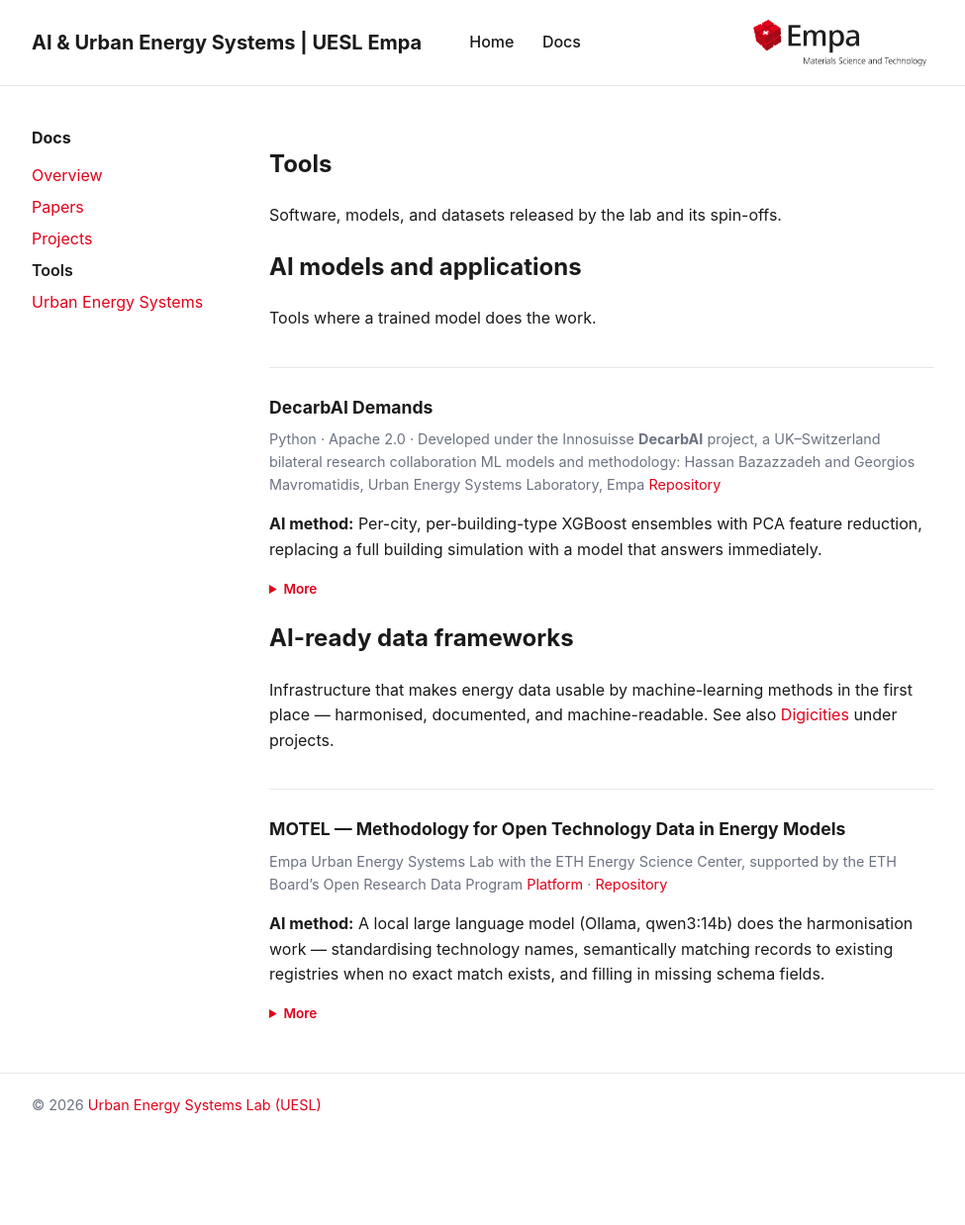
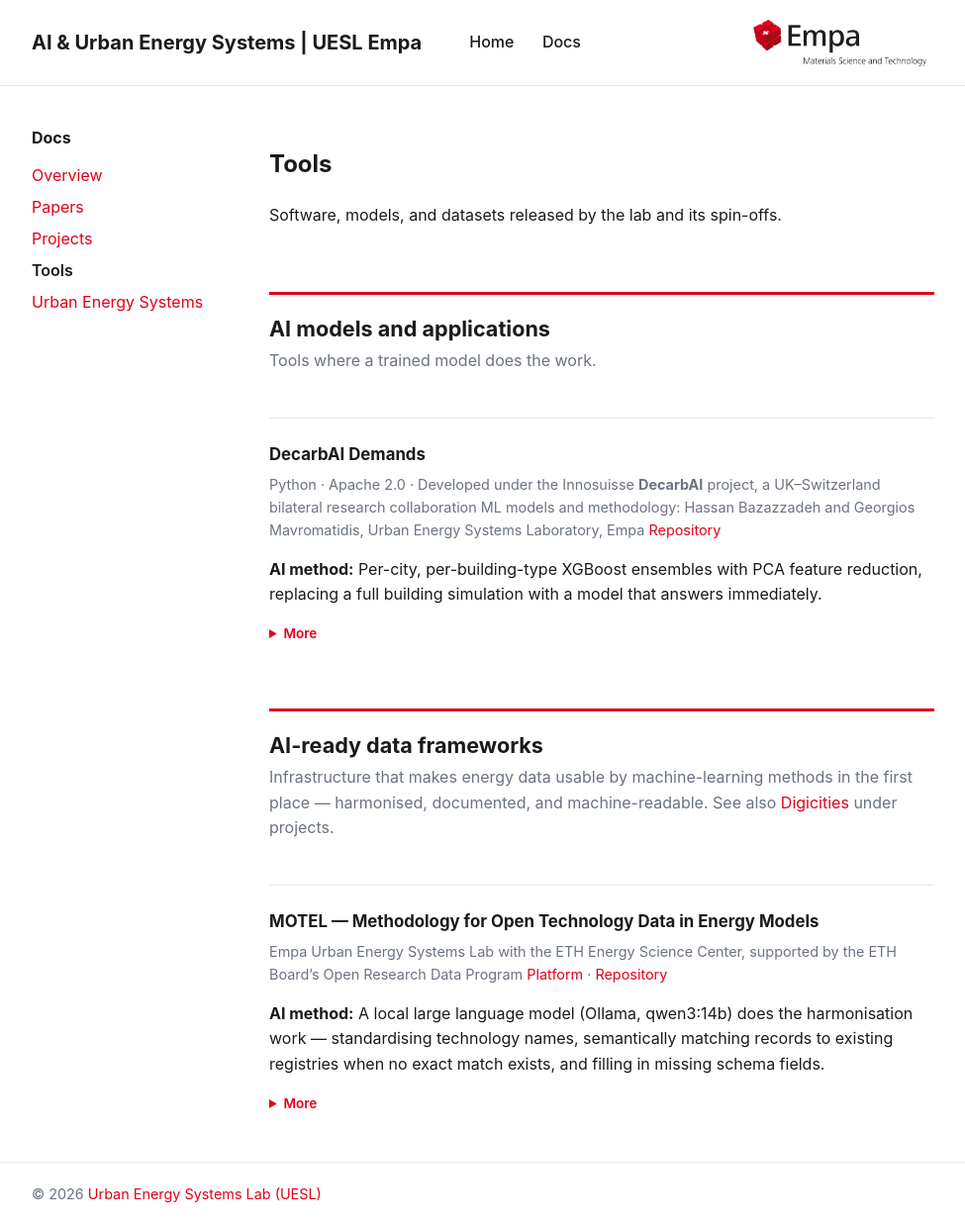
Before and after one commit to uesl-empa/energy-and-AI, a Jekyll site: the page built from docs/tools.md, in a window 1280 px wide. Shown: the whole page at 99% size, without its empty margins (152-1127 px from the left). Built offline with Jekyll 4.4.1, drawn with Linux system fonts in a browser that asks for light colours; before the commit the page ends 1148 px from its top, so only the background shows below that.

Commit message:
Add sub-field index to papers page and sharpen separation
Papers page opens with a linked index of the five sub-fields and
their entry counts, both derived from the page content so they
stay correct. Sub-field headings now carry a red rule and much
more space, making the boundary between groups and between
individual papers easier to see.

Co-Authored-By: Claude Opus 5 <noreply@anthropic.com>

```diff
--- a/assets/css/style.scss
+++ b/assets/css/style.scss
@@ -109,13 +109,50 @@ main.wrap {
   flex: 1;
   min-width: 0;
 }
+.subfield-toc {
+  list-style: none;
+  margin: 1.5rem 0 0;
+  padding: 0.5rem 1.25rem;
+  border: 1px solid var(--border);
+  border-radius: 6px;
+}
+.subfield-toc li {
+  display: flex;
+  align-items: baseline;
+  justify-content: space-between;
+  gap: 1rem;
+  padding: 0.5rem 0;
+  border-bottom: 1px solid var(--border);
+}
+.subfield-toc li:last-child {
+  border-bottom: none;
+}
+.subfield-toc span {
+  color: var(--muted);
+  font-size: 0.8rem;
+  font-variant-numeric: tabular-nums;
+  flex: none;
+}
+
+.docs-content h2 {
+  margin-top: 4rem;
+  margin-bottom: 0.4rem;
+  padding-top: 1.25rem;
+  border-top: 3px solid var(--accent);
+  font-size: 1.35rem;
+  line-height: 1.3;
+}
+.docs-content h2 + p {
+  color: var(--muted);
+  margin: 0 0 1rem;
+}
 .docs-content h3 {
-  margin-top: 2.25rem;
-  margin-bottom: 0.5rem;
-  padding-top: 1.75rem;
+  margin-top: 2.75rem;
+  margin-bottom: 0.4rem;
+  padding-top: 1.5rem;
   border-top: 1px solid var(--border);
-  font-size: 1.1rem;
-  line-height: 1.4;
+  font-size: 1.05rem;
+  line-height: 1.45;
 }
 .docs-content h3 + p {
   color: var(--muted);
```
Also changed, not shown: docs/papers.md (+15 -0 lines).
